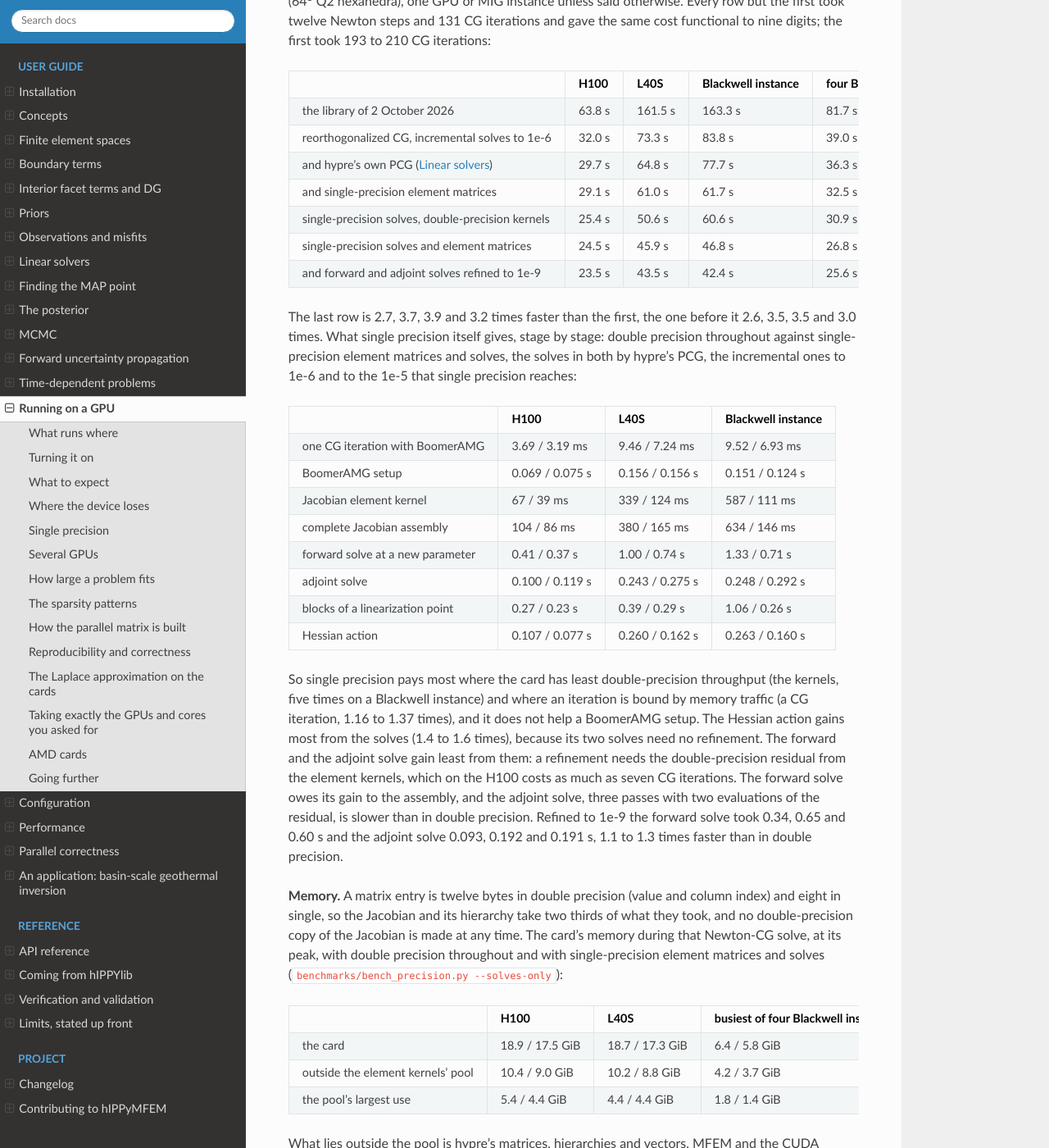
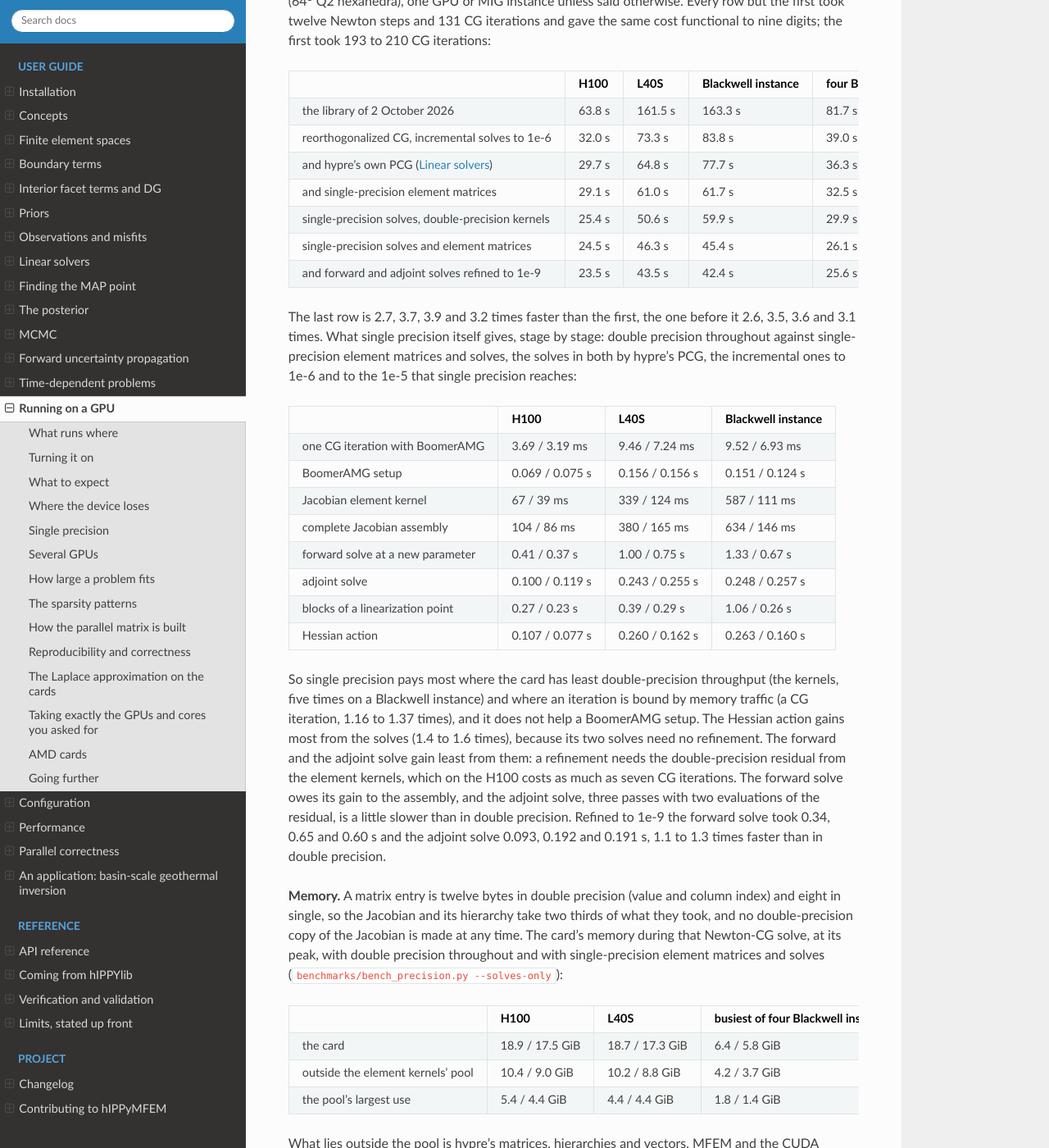
Before and after one commit to hIPPyMFEM/hippymfem, a Sphinx documentation site: the page built from docs/source/guide/gpu.rst, in a window 1280 px wide and 1400 px high, scrolled down 7167 px. Shown: the whole window at 82% size. Built offline with Sphinx 7.4.7 and the Read the Docs theme 3.1.0, drawn with Linux system fonts in a browser that asks for light colours; pages that are not in the unit, such as notebooks, are missing from menus.

Commit message:
Guide and changelog: the single-precision rows with the default refinement, the two-iteration benchmark
Measured with fed3efa on an L40S, one and four Blackwell MIG instances (default
refinement of the forward and adjoint solves): 50.6 / 46.3 s, 59.9 / 45.4 s and
29.9 / 26.1 s with double and mixed kernel precision.  The paper's benchmark of two
Newton-CG iterations at 64^3 on an L40S keeps its eight CG iterations and takes 11.5 s
instead of 13.6 s (12.8 s with MFEM's CG).

```diff
--- a/docs/source/guide/gpu.rst
+++ b/docs/source/guide/gpu.rst
@@ -360,13 +360,13 @@ functional to nine digits; the first took 193 to 210 CG iterations:
    reorthogonalized CG, incremental solves to 1e-6     32.0 s    73.3 s    83.8 s       39.0 s
    and hypre's own PCG (:doc:`solvers`)                29.7 s    64.8 s    77.7 s       36.3 s
    and single-precision element matrices               29.1 s    61.0 s    61.7 s       32.5 s
-   single-precision solves, double-precision kernels   25.4 s    50.6 s    60.6 s       30.9 s
-   single-precision solves and element matrices        24.5 s    45.9 s    46.8 s       26.8 s
+   single-precision solves, double-precision kernels   25.4 s    50.6 s    59.9 s       29.9 s
+   single-precision solves and element matrices        24.5 s    46.3 s    45.4 s       26.1 s
    and forward and adjoint solves refined to 1e-9      23.5 s    43.5 s    42.4 s       25.6 s
    ==================================================  ========  ========  ===========  ================
 
 The last row is 2.7, 3.7, 3.9 and 3.2 times faster than the first, the one before it
-2.6, 3.5, 3.5 and 3.0 times.  What single precision itself gives, stage by stage: double
+2.6, 3.5, 3.6 and 3.1 times.  What single precision itself gives, stage by stage: double
 precision throughout against single-precision element matrices and solves, the solves
 in both by hypre's PCG, the incremental ones to 1e-6 and to the 1e-5 that single
 precision reaches:
@@ -381,8 +381,8 @@ precision reaches:
    BoomerAMG setup                            0.069 / 0.075 s   0.156 / 0.156 s   0.151 / 0.124 s
    Jacobian element kernel                    67 / 39 ms        339 / 124 ms      587 / 111 ms
    complete Jacobian assembly                 104 / 86 ms       380 / 165 ms      634 / 146 ms
-   forward solve at a new parameter           0.41 / 0.37 s     1.00 / 0.74 s     1.33 / 0.71 s
-   adjoint solve                              0.100 / 0.119 s   0.243 / 0.275 s   0.248 / 0.292 s
+   forward solve at a new parameter           0.41 / 0.37 s     1.00 / 0.75 s     1.33 / 0.67 s
+   adjoint solve                              0.100 / 0.119 s   0.243 / 0.255 s   0.248 / 0.257 s
    blocks of a linearization point            0.27 / 0.23 s     0.39 / 0.29 s     1.06 / 0.26 s
    Hessian action                             0.107 / 0.077 s   0.260 / 0.162 s   0.263 / 0.160 s
    =========================================  ================  ================  ====================
@@ -395,7 +395,7 @@ two solves need no refinement.  The forward and the adjoint solve gain least fro
 a refinement needs the double-precision residual from the element kernels, which on
 the H100 costs as much as seven CG iterations.  The forward solve owes its gain to the
 assembly, and the adjoint solve, three passes with two evaluations of the residual, is
-slower than in double precision.  Refined to 1e-9 the forward solve took 0.34, 0.65
+a little slower than in double precision.  Refined to 1e-9 the forward solve took 0.34, 0.65
 and 0.60 s and the adjoint solve 0.093, 0.192 and 0.191 s, 1.1 to 1.3 times faster than
 in double precision.
 
```
Also changed, not shown: CHANGELOG.md (+6 -3 lines).
